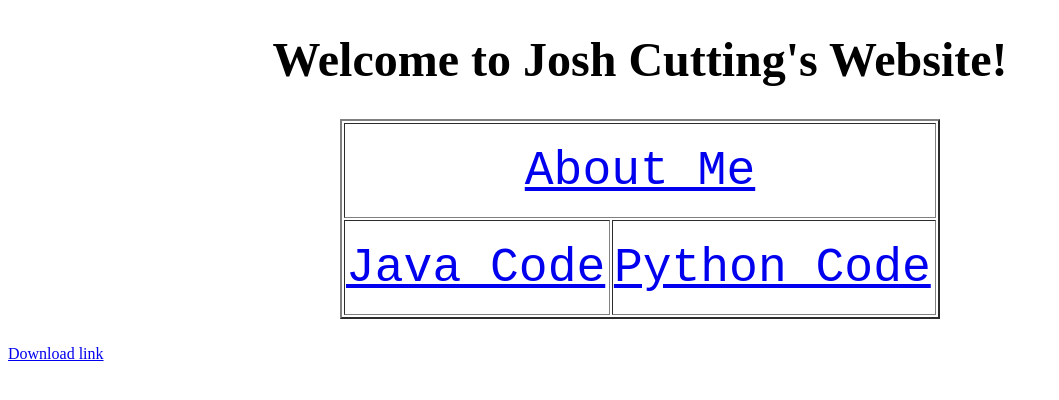
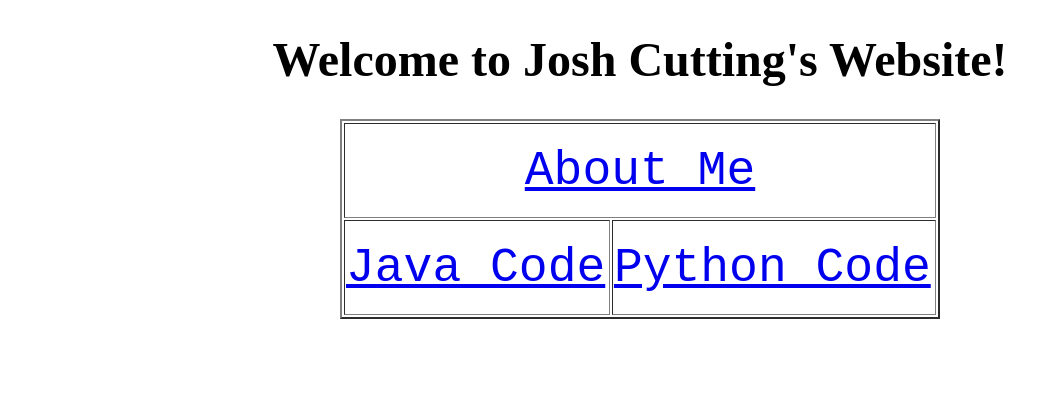
Before and after one commit to jcutting164/jcutting164.github.io, a plain HTML site: page index.html in a window 1280 px wide. Shown: the whole page, without its empty margins (0-1059 px from the left). Drawn offline with Linux system fonts and the light colour scheme.

Commit message:
Post link testing

```diff
--- a/index.html
+++ b/index.html
@@ -28,7 +28,7 @@
 
   </table>
 </font>
-<a href="https://jcutting164.github.io/test.txt" download="testfile">Download link</a>
+
 </body>
 
 </html>
```
